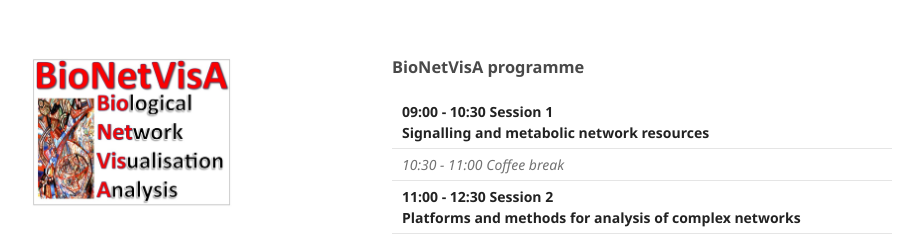
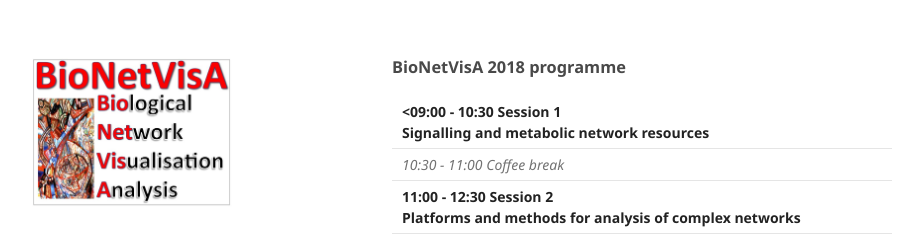
Before and after one commit to lcmonraz/Bionetvisa.github.io, a Jekyll site: the page built from pages/programme.md, in a window 1280 px wide. Shown: the top 242 px of the page, without its empty margins (178-1101 px from the left). Built offline with Jekyll 4.4.1, drawn with Linux system fonts in a browser that asks for light colours.

Commit message:
Update programme.md

```diff
--- a/pages/programme.md
+++ b/pages/programme.md
@@ -4,10 +4,13 @@ layout: default
 permalink: /programme
 ---
 
-### BioNetVisA programme
+
+
+
+### BioNetVisA 2018 programme
 
 <table>
-<tr><td><strong>09:00 - 10:30 Session 1<br />Signalling and metabolic network resources</strong></td></tr>
+<tr><td><strong><09:00 - 10:30 Session 1<br />Signalling and metabolic network resources</strong></td></tr>
 <tr><td><i>10:30 - 11:00 Coffee break</i></td></tr>
 <tr><td><strong>11:00 - 12:30 Session 2<br />Platforms and methods for analysis of complex networks</strong></td></tr>
 <tr><td><i>12:30 - 13:30 Lunch</i></td></tr>
```
